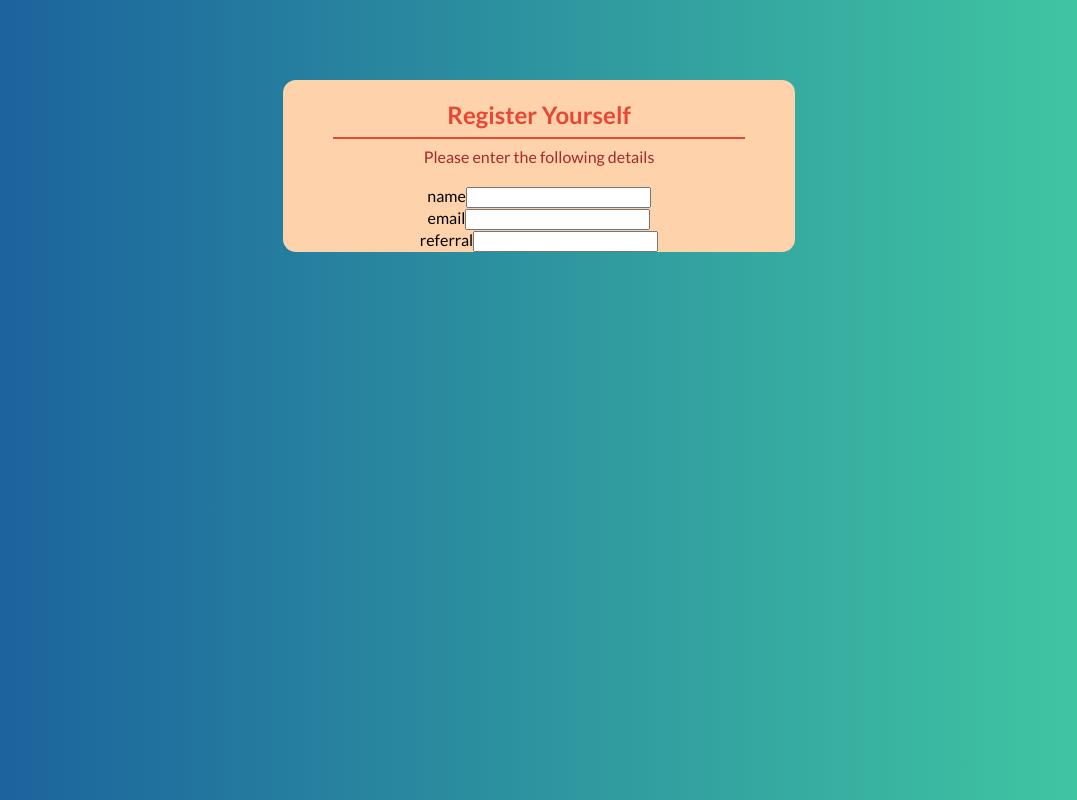
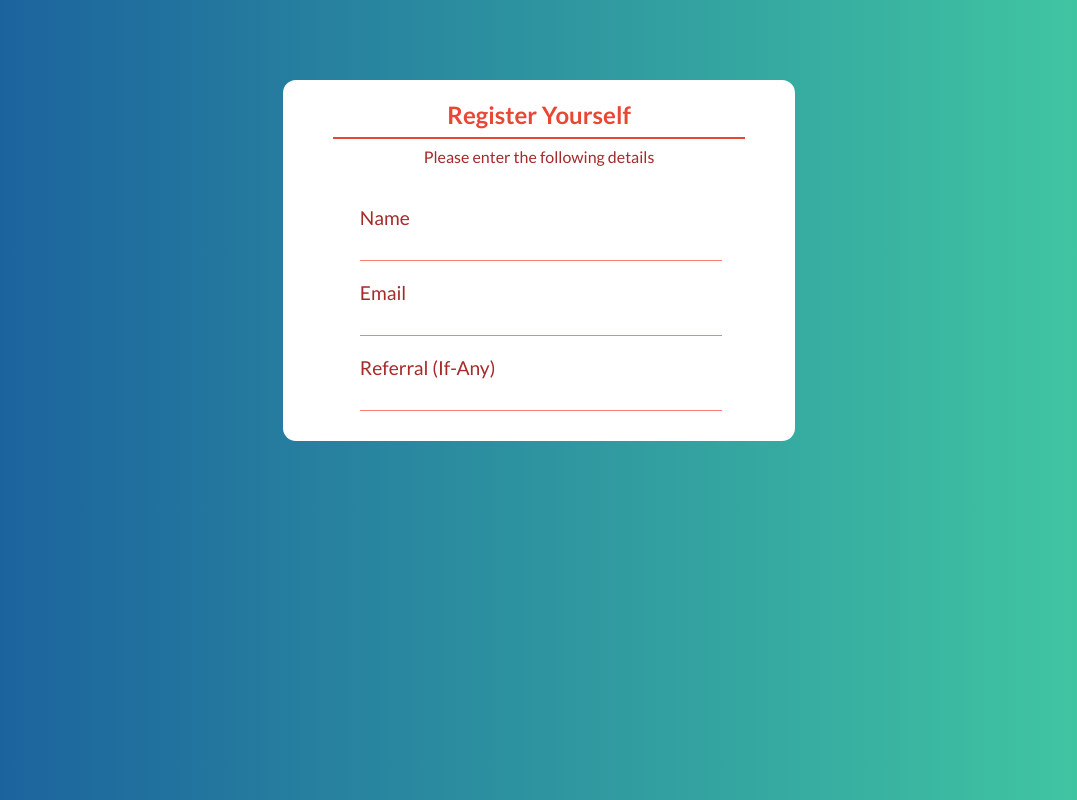
Before and after one commit to Sam44323/referral-front-end, a React (Create React App) app: page /signup in a window 1280 px wide. Shown: the whole page, without its empty margins (101-1178 px from the left). Built offline with nearby package versions, Linux system fonts and the light colour scheme.

Commit message:
add: added the initial styles for input

```diff
--- a/src/components/Input.tsx
+++ b/src/components/Input.tsx
@@ -10,8 +10,8 @@ interface InputProps{
 
 const Input: React.FC<InputProps> = (props) => {
   return <div className={styles.InputContainer}>
-    <label className={styles.InputLabel}>{props.placeholder}</label>
-    <input className={styles.Input} type={props.type} value={props.value} onChange={props.onChange} />
+    <label>{props.placeholder} {props.placeholder === 'referral' && '(if-any)'}</label>
+    <input type={props.type} value={props.value} onChange={props.onChange} />
   </div>
 }
 
--- a/src/styles/components/Input.module.scss
+++ b/src/styles/components/Input.module.scss
@@ -0,0 +1,21 @@
+.InputContainer{
+  label{
+    font-size: 1.2rem;
+    font-weight: bold;
+    text-align: left;
+    color: brown;
+    font-weight: 400;
+    margin-bottom: 0.5rem;
+    display: block;
+    text-transform: capitalize;
+    margin-top: 20px;
+  }
+  input{
+    width: 100%;
+    font-size: 18px;
+    border: none;
+    border-bottom: 1px solid salmon;
+    background-color: transparent;
+    outline: none;
+  }
+}
--- a/src/styles/pages/Signup.module.scss
+++ b/src/styles/pages/Signup.module.scss
@@ -9,7 +9,8 @@
   text-align: center;
   margin: 0 auto;
   border-radius: 13px;
-  background-color: #FED2AA;
+  background-color: #fff;
+  padding-bottom: 30px;
 
   .HeaderContainer{
     padding: 20px 0;
@@ -27,4 +28,8 @@
       margin:  0 auto;
     }
   }
+  .InputContainer{
+    width: 70%;
+    margin: 0 auto;
+  }
 }
```
